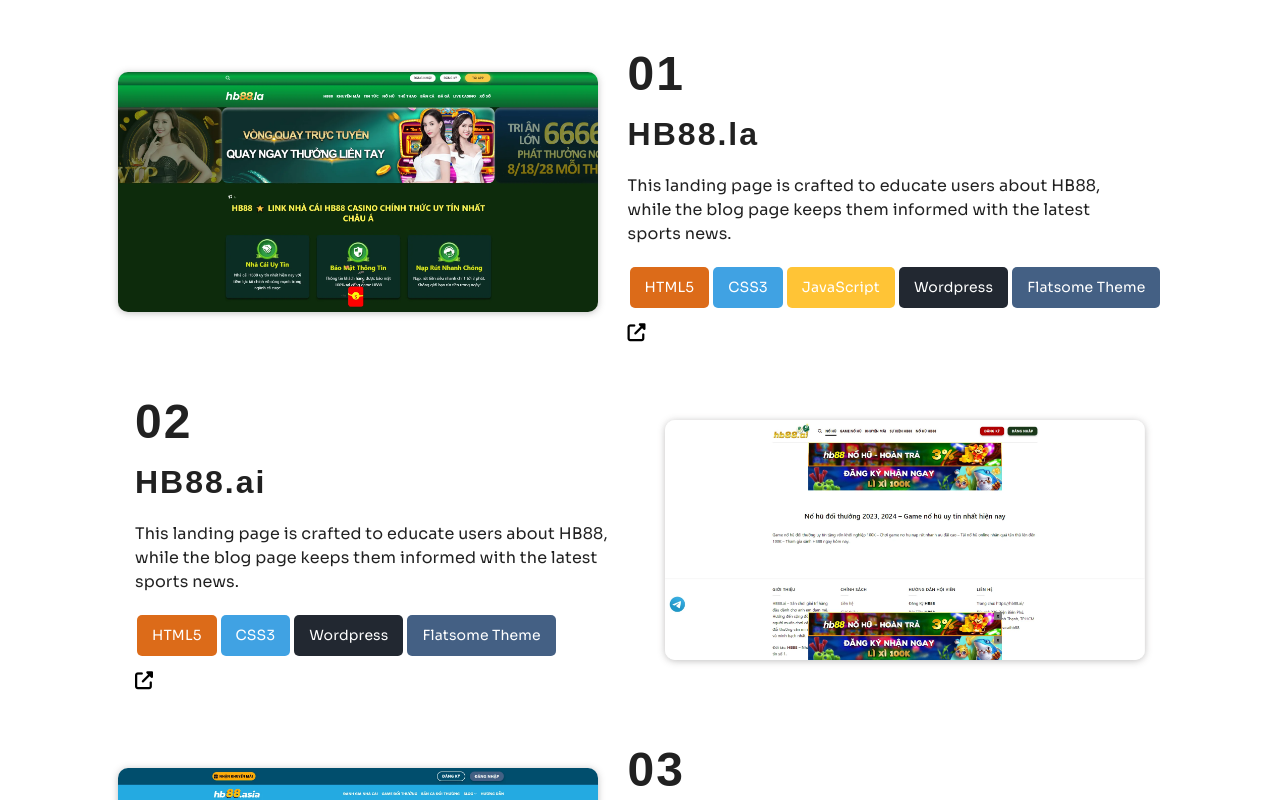
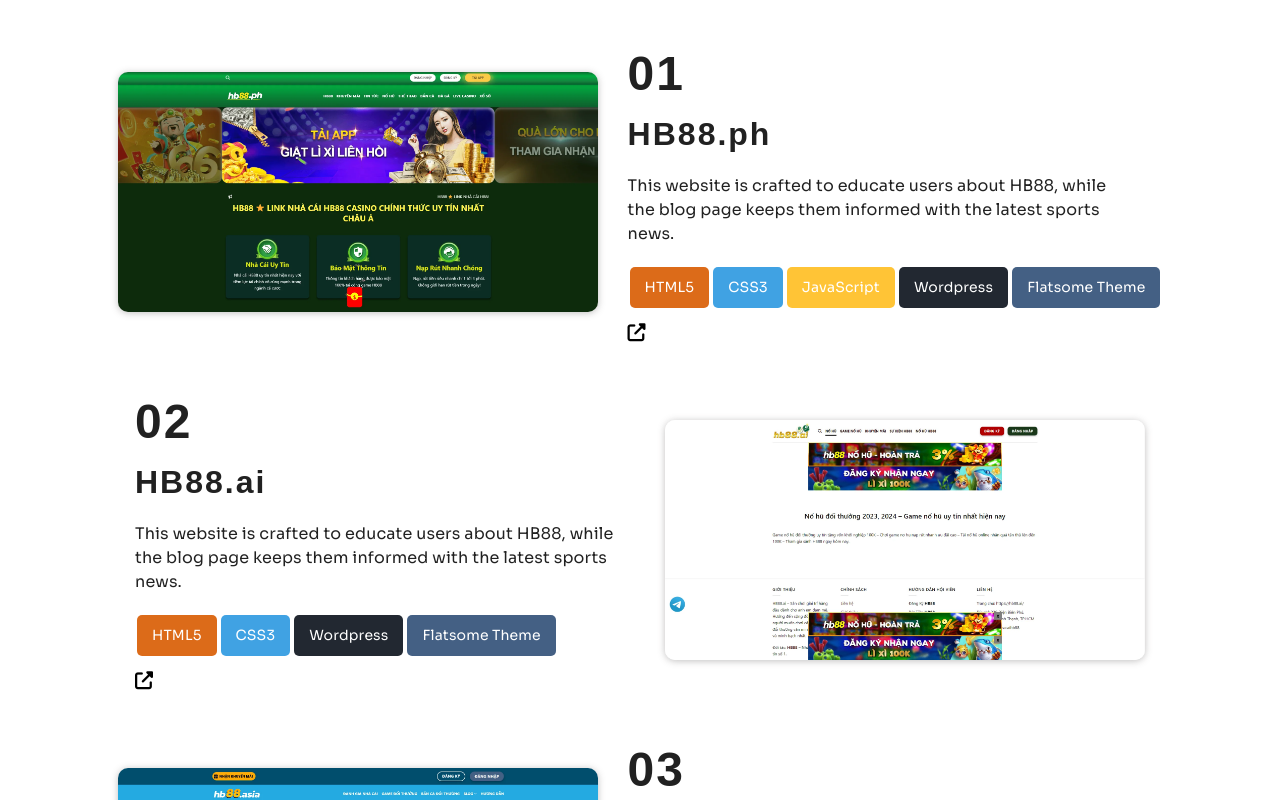
Before and after one commit to DegomaAMD/my-porfolio, a React (Create React App) app in the folder my-app/: page /Project in a window 1280 px wide. Shown: the part 1754-2554 px from the top of the page. Built offline with nearby package versions, Linux system fonts and the light colour scheme; the HTML template or start-up script is replaced by a standard one; a web font is replaced by a local one.

Commit message:
Updated work project description

```diff
--- a/my-app/src/pages/Project.js
+++ b/my-app/src/pages/Project.js
@@ -48,8 +48,8 @@
       const   workProjects = [{
         id: 1,
         count: 1,
-        projectName: "HB88.la",
-        description: "This landing page is crafted to educate users about HB88, while the blog page keeps them informed with the latest sports news.",
+        projectName: "HB88.ph",
+        description: "This website is crafted to educate users about HB88, while the blog page keeps them informed with the latest sports news.",
         link: "https://hb88.la/",
         imgPath: workProj1,
         language: ['html', 'css', 'javascript', 'wordpress', 'flatsome']
@@ -58,7 +58,7 @@
         id: 2,
         count: 2,
         projectName: "HB88.ai",
-        description: "This landing page is crafted to educate users about HB88, while the blog page keeps them informed with the latest sports news.",
+        description: "This website is crafted to educate users about HB88, while the blog page keeps them informed with the latest sports news.",
         link: "https://hb88.ai/",
         imgPath: workProj2,
         language: ['html', 'css', 'wordpress', 'flatsome']
@@ -67,7 +67,7 @@
           id: 3,
           count: 1,
           projectName: "HB88.asia",
-          description: "This landing page is crafted to educate users about HB88, while the blog page keeps them informed with the latest sports news.",
+          description: "This website is crafted to educate users about HB88, while the blog page keeps them informed with the latest sports news.",
           link: "https://hb88.asia/",
           imgPath: workProj3,
           language: ['html', 'css', 'javascript', 'wordpress', 'flatsome']
@@ -76,7 +76,7 @@
           id: 4,
           count: 2,
           projectName: "HB88.info",
-          description: "This landing page is crafted to educate users about HB88, while the blog page keeps them informed with the latest sports news.",
+          description: "This website is crafted to educate users about HB88, while the blog page keeps them informed with the latest sports news.",
           link: "https://hb88.info/",
           imgPath: workProj4,
           language: ['html', 'css', 'javascript', 'wordpress', 'flatsome']
@@ -85,7 +85,7 @@
           id: 5,
           count: 1,
           projectName: "HB88.life",
-          description: "This landing page is crafted to educate users about HB88, while the blog page keeps them informed with the latest sports news.",
+          description: "This website is crafted to educate users about HB88, while the blog page keeps them informed with the latest sports news.",
           link: "https://hb88.life/",
           imgPath: workProj5,
           language: ['html', 'css', 'javascript', 'wordpress', 'flatsome']
@@ -94,7 +94,7 @@
           id: 6,
           count: 2,
           projectName: "HB88.mobi",
-          description: "This landing page is crafted to educate users about HB88, while the blog page keeps them informed with the latest sports news.",
+          description: "This website is crafted to educate users about HB88, while the blog page keeps them informed with the latest sports news.",
           link: "https://hb88.mobi/",
           imgPath: workProj6,
           language: ['html', 'css', 'wordpress', 'flatsome']
@@ -103,7 +103,7 @@
           id: 7,
           count: 1,
           projectName: "HB88.pro",
-          description: "This landing page is crafted to educate users about HB88, while the blog page keeps them informed with the latest sports news.",
+          description: "This website is crafted to educate users about HB88, while the blog page keeps them informed with the latest sports news.",
           link: "https://hb88.pro/",
           imgPath: workProj7,
           language: ['html', 'css', 'javascript', 'wordpress', 'flatsome']
@@ -112,7 +112,7 @@
           id: 8,
           count: 2,
           projectName: "HB88.world",
-          description: "This landing page is crafted to educate users about HB88, while the blog page keeps them informed with the latest sports news.",
+          description: "This website is crafted to educate users about HB88, while the blog page keeps them informed with the latest sports news.",
           link: "https://hb88.world/",
           imgPath: workProj8,
           language: ['html', 'css', 'wordpress', 'flatsome']
```
Also changed, not shown: my-app/src/assets/img/hb88-la.webp.
